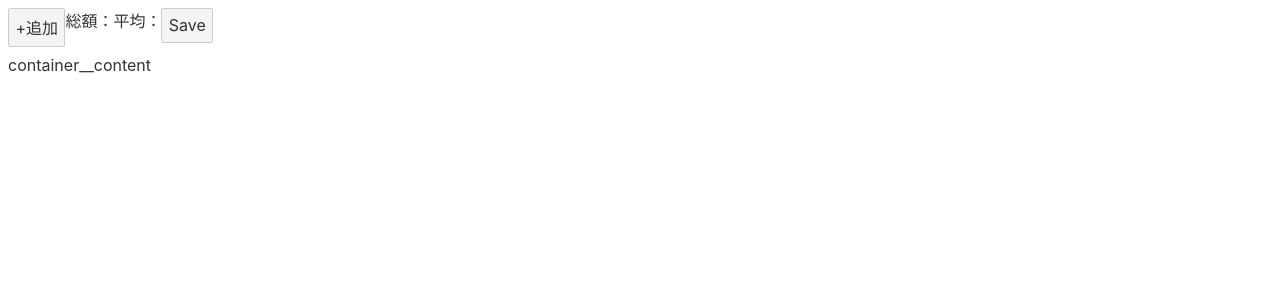
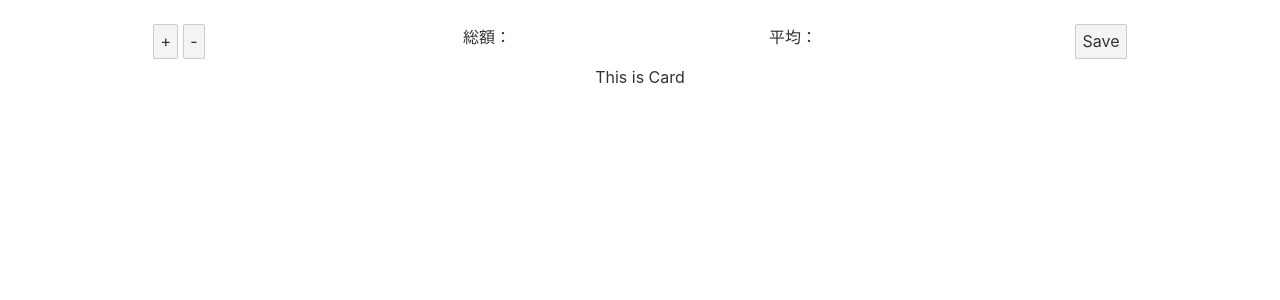
Before and after one commit to techno-rb/svelte_liquid, a Svelte app: page / in a window 1280 px wide. Shown: the top 300 px of the page. Built offline with nearby package versions, Linux system fonts and the light colour scheme.

Commit message:
storeを追加してカウンターのサンプルを実装してみた

```diff
--- /dev/null
+++ b/src/components/organisms/Card.svelte
@@ -0,0 +1,3 @@
+<div class="container__card">
+  This is Card
+</div>
--- /dev/null
+++ b/src/components/pages/Page.svelte
@@ -0,0 +1,41 @@
+<script lang="ts">
+  import { rootStore } from '../../store/index';
+  import Card from '../organisms/Card.svelte';
+
+  rootStore.width.subscribe(val => alert(val));
+
+  const increment = () => {
+    rootStore.width.update(val => val + 1);
+  }
+  const decrement = () => {
+    rootStore.width.update(val => val - 1);
+  }
+</script>
+
+<div class="container__header">
+  <div class="d-flex">
+    <div class="header__add-card-btn">
+      <button type="button" on:click={increment}>+</button>
+      <button type="button" on:click={decrement}>-</button>
+    </div>
+    <div class="header__total-label">
+      <span>総額：</span>
+    </div>
+    <div class="header__average-label">
+      <span>平均：</span>
+    </div>
+    <div class="header__save-btn">
+      <button type="button">Save</button>
+    </div>
+  </div>
+</div>
+<div class="container__content">
+  <Card />
+</div>
+
+<style lang="scss">
+.d-flex {
+  display: flex;
+  justify-content: space-around;
+}
+</style>
--- a/src/page.svelte
+++ /dev/null
@@ -1,25 +0,0 @@
-<div class="container__header">
-  <div class="d-flex">
-    <div class="header__add-card-btn">
-      <button type="button">+追加</button>
-    </div>
-    <div class="header__total-label">
-      <span>総額：</span>
-    </div>
-    <div class="header__average-label">
-      <span>平均：</span>
-    </div>
-    <div class="header__save-btn">
-      <button type="button">Save</button>
-    </div>
-  </div>
-</div>
-<div class="container__content">
-  container__content
-</div>
-
-<style lang="scss">
-.d-flex {
-  display: flex;
-}
-</style>
--- /dev/null
+++ b/src/store/index.ts
@@ -0,0 +1,6 @@
+import { writable } from 'svelte/store';
+
+export const rootStore = {
+  width: writable(0),
+  height: writable(0),
+};
```
Also changed, not shown: src/App.svelte (+3 -11 lines).
